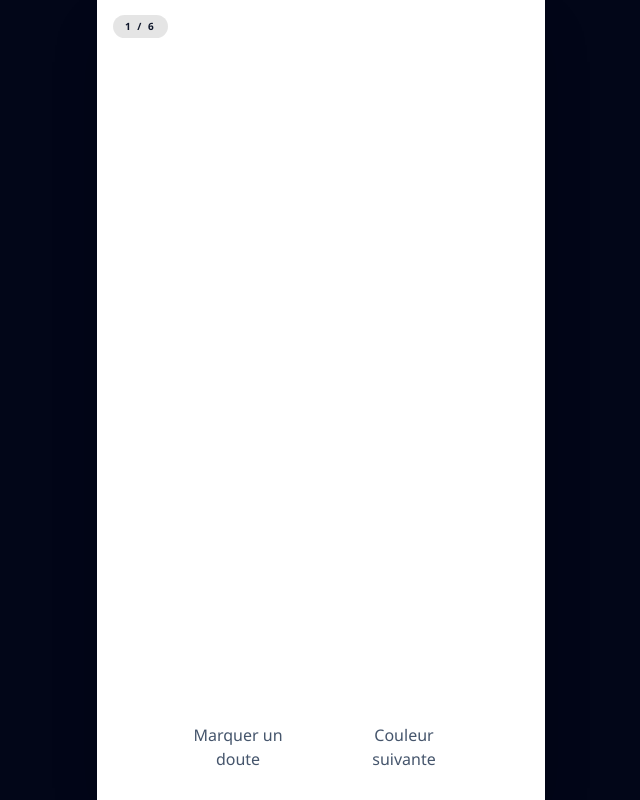
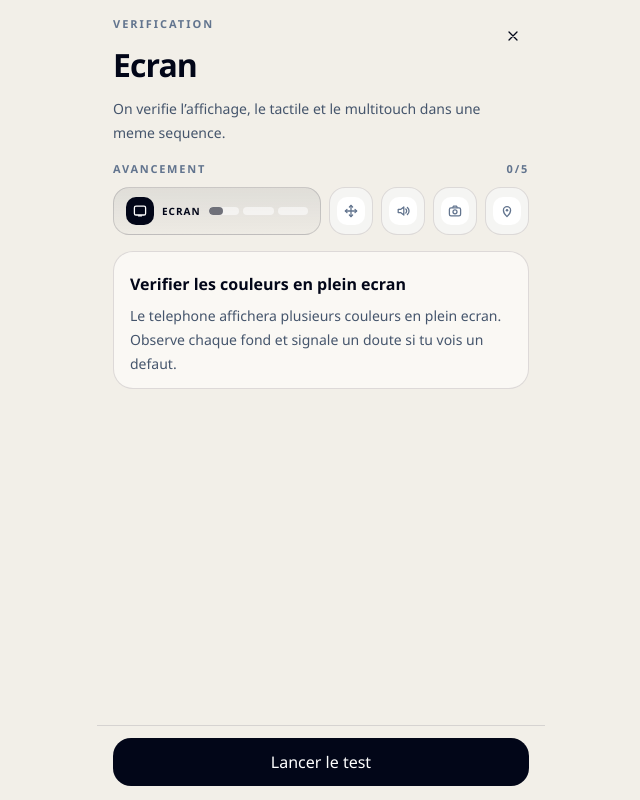
Before and after one commit to MazBazDev/PhoneTester, a Vue app: page /#/ in a window 1280 px wide. Both pictures are taken after a click on the button "Commencer". Shown: the whole page, without its empty margins (319-959 px from the left). Built offline with nearby package versions, Linux system fonts and the light colour scheme.

Commit message:
refactor(ui): simplify guided test headers

```diff
--- a/src/views/DiagnosticAutoTestView.vue
+++ b/src/views/DiagnosticAutoTestView.vue
@@ -66,9 +66,6 @@
           </p>
           <p class="mt-2 text-base font-semibold text-slate-950">{{ instructionTitle }}</p>
           <p class="mt-2 text-sm leading-6 text-slate-600">{{ instructionText }}</p>
-          <p v-if="visibleSubStepLabel" class="mt-3 text-xs text-slate-500">
-            {{ visibleSubStepLabel }}
-          </p>
         </div>
 
         <template v-if="testDefinition.mode === 'guided' && guidedState">
@@ -448,6 +445,9 @@ const isAutofocusTest = computed(() => props.testId === 'autofocus')
 const isMicrophoneTest = computed(() => props.testId === 'microphone')
 const isMultitouchTest = computed(() => props.testId === 'multitouch')
 const isMediaTest = computed(() => isCameraCaptureTest.value || isAutofocusTest.value)
+const isImmersiveGuidedTest = computed(
+  () => Boolean(testDefinition.value?.mode === 'guided' && testDefinition.value?.immersive)
+)
 const supportsIssueReporting = computed(() =>
   ['microphone', 'camera-rear', 'camera-front', 'autofocus'].includes(props.testId)
 )
@@ -639,11 +639,7 @@ const sensorPanelHint = computed(() => {
 })
 
 const instructionEyebrow = computed(() => {
-  if (visibleSubStepMeta.value) {
-    return `${visibleSubStepMeta.value.current} / ${visibleSubStepMeta.value.total}`
-  }
-
-  return 'A faire'
+  return ''
 })
 
 const instructionTitle = computed(() => {
@@ -651,6 +647,14 @@ const instructionTitle = computed(() => {
     return 'Preparation rapide'
   }
 
+  if (guidedState.value?.phase === 'idle' && props.testId === 'screen') {
+    return 'Verifier les couleurs en plein ecran'
+  }
+
+  if (guidedState.value?.phase === 'idle' && props.testId === 'touch') {
+    return 'Verifier toute la surface tactile'
+  }
+
   return currentGuidedSubStep.value?.label ?? productTestCopy.value.label
 })
 
@@ -660,7 +664,15 @@ const instructionText = computed(() => {
   }
 
   if (props.testId === 'touch') {
+    if (guidedState.value?.phase === 'idle') {
+      return 'Le test passera en plein ecran. Fais glisser ton doigt partout sur la grille puis termine si toute la surface reagit.'
+    }
+
     return 'Passe sur toute la grille. En secours, 5 taps rapides terminent le test.'
+  }
+
+  if (props.testId === 'screen' && guidedState.value?.phase === 'idle') {
+    return 'Le telephone affichera plusieurs couleurs en plein ecran. Observe chaque fond et signale un doute si tu vois un defaut.'
   }
 
   if (props.testId === 'multitouch') {
@@ -694,17 +706,11 @@ const instructionText = computed(() => {
   return currentGuidedSubStep.value?.instruction ?? 'Suis simplement la consigne a l’ecran.'
 })
 
-const visibleSubStepLabel = computed(() => {
-  if (!visibleSubStepMeta.value || visibleSubStepMeta.value.total <= 1) {
-    return ''
-  }
-
-  const currentLabel = currentGuidedSubStep.value?.label ?? testDefinition.value?.name ?? 'Sous-etape'
-
-  return `${visibleSubStepMeta.value.current} / ${visibleSubStepMeta.value.total} dans ${visibleSubStepMeta.value.label} · ${currentLabel}`
-})
-
 const launchButtonLabel = computed(() => {
+  if (isImmersiveGuidedTest.value) {
+    return 'Lancer le test'
+  }
+
   if (isAccelerometerTest.value || isGyroscopeTest.value || isSensorTest.value || isMediaTest.value || isMicrophoneTest.value) {
     return 'Autoriser'
   }
@@ -1656,7 +1662,7 @@ watch(
 watch(
   () => [props.sessionId, props.testId, guidedState.value?.phase, Boolean(step.value?.result)] as const,
   ([sessionId, testId, phase, hasResult]) => {
-    const key = `${sessionId}:${testId}`
+  const key = `${sessionId}:${testId}`
 
     if (testDefinition.value?.mode === 'automatic' && !hasResult && autoStartedTestKey.value !== key) {
       autoStartedTestKey.value = key
@@ -1665,6 +1671,10 @@ watch(
     }
 
     if (testDefinition.value?.mode !== 'guided' || hasResult || phase !== 'idle' || autoStartedTestKey.value === key) {
+      return
+    }
+
+    if (isImmersiveGuidedTest.value) {
       return
     }
 
```
Also changed, not shown: 1 other file (tests, documents, lock files or other folders).
